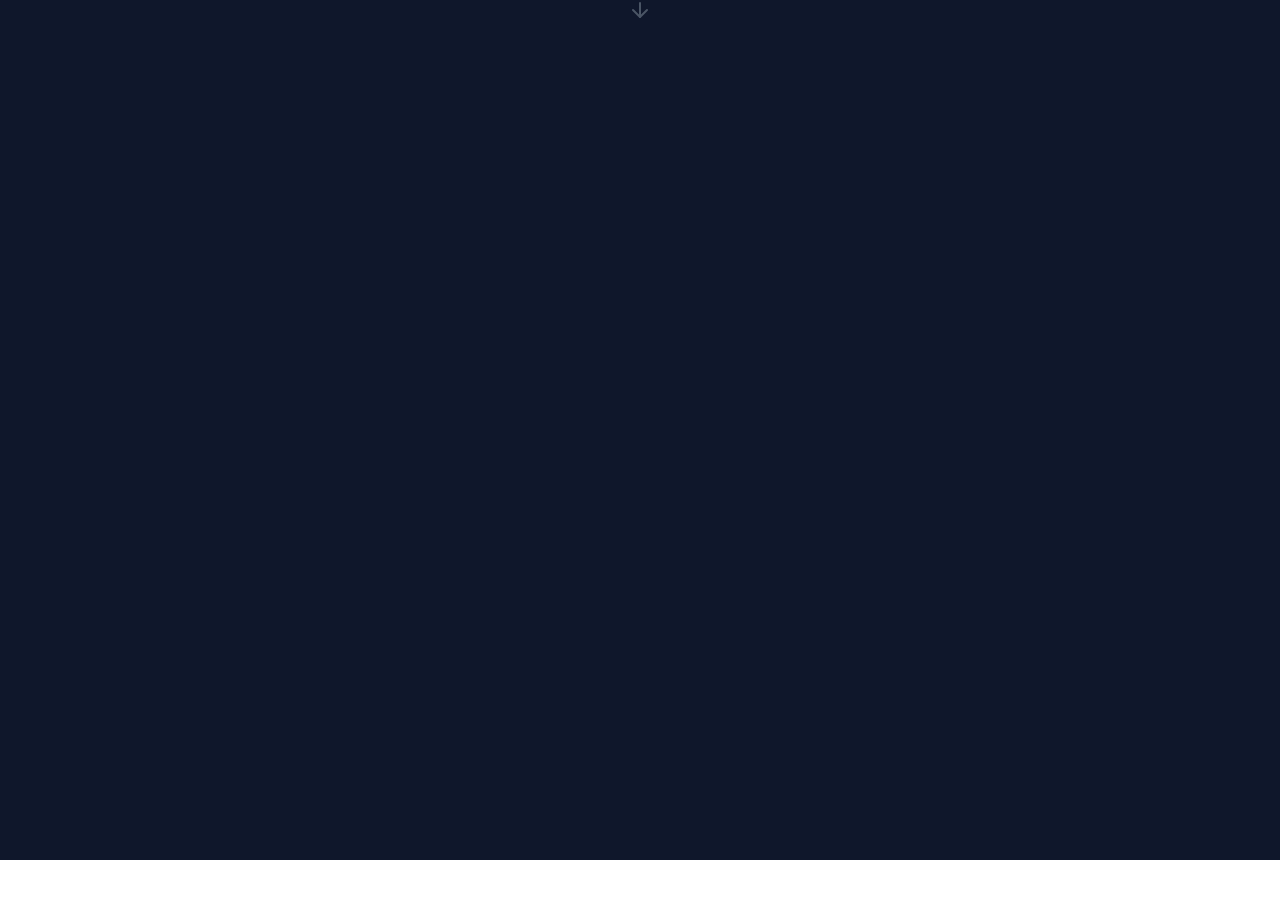
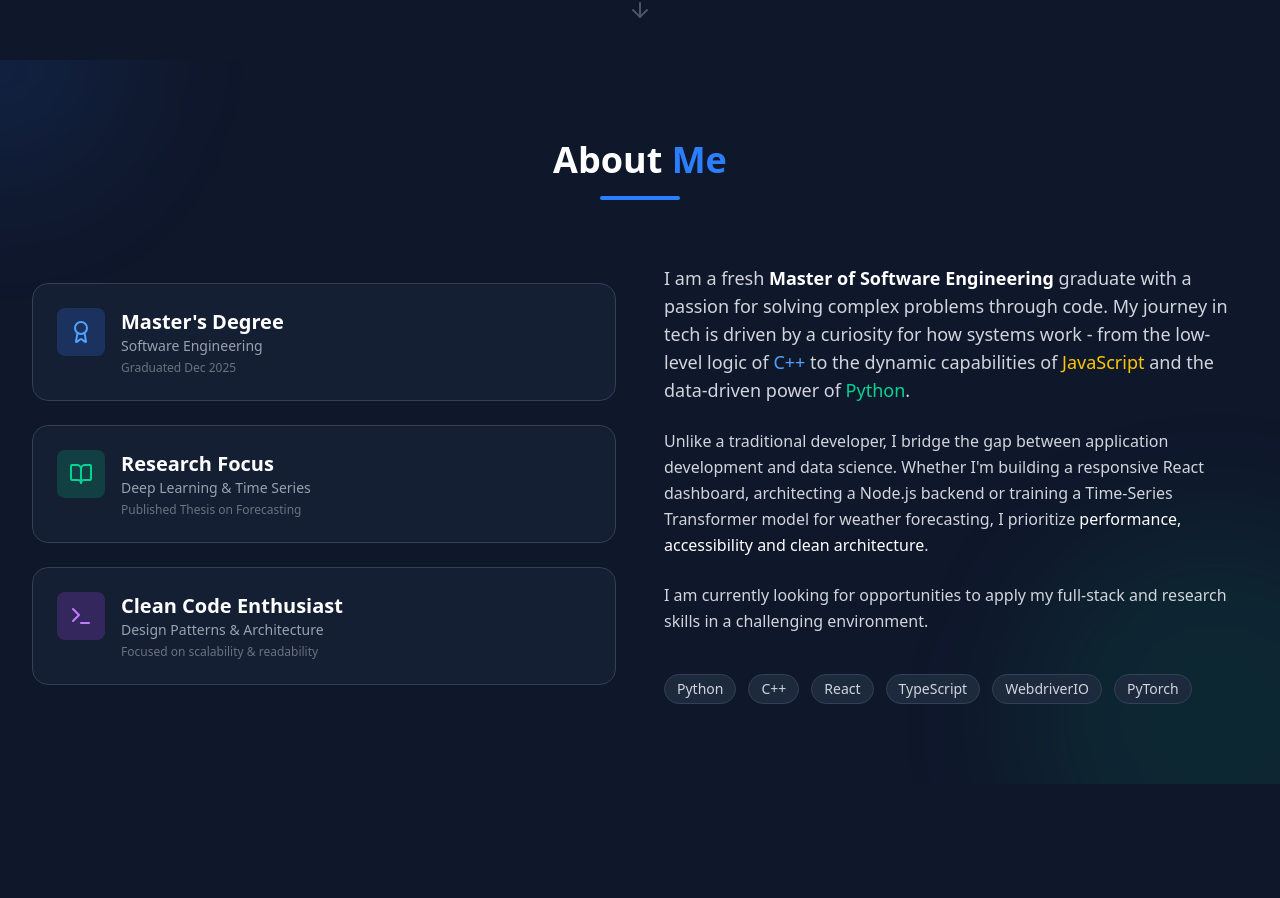
Before and after one commit to OleksandrZadvornyi/portfolio, a React (Vite) app: page / in a window 1280 px wide. Shown: the part 740-1638 px from the top of the page. Before the commit the page ends 1600 px from the top, so only its background shows below. Built offline with nearby package versions, Linux system fonts and the light colour scheme.

Commit message:
feat: add About section component to homepage

```diff
--- a/src/App.jsx
+++ b/src/App.jsx
@@ -1,14 +1,16 @@
 import Navbar from './components/Navbar';
 import Hero from './components/Hero';
+import About from './components/About';
 
 function App() {
   return (
-    <div className="bg-slate-900 min-h-screen text-white">
+    <div className="bg-slate-900 min-h-screen text-white selection:bg-blue-500/30">
       <Navbar />
       <Hero />
+      <About />
 
-      {/* Placeholder for future sections */}
-      <div className="h-screen"></div>
+      {/* Spacer for next section */}
+      <div className="h-screen bg-slate-900"></div>
     </div>
   )
 }
--- /dev/null
+++ b/src/components/About.jsx
@@ -0,0 +1,93 @@
+import React from 'react';
+import { LuAward, LuBookOpen, LuTerminal } from "react-icons/lu";
+
+const About = () => {
+  return (
+    <section id="about" className="py-20 bg-slate-900 relative overflow-hidden">
+      {/* Background Decor - simple blurred orbs */}
+      <div className="absolute top-0 left-0 w-64 h-64 bg-blue-500/10 rounded-full blur-3xl -translate-x-1/2 -translate-y-1/2"></div>
+      <div className="absolute bottom-0 right-0 w-96 h-96 bg-emerald-500/10 rounded-full blur-3xl translate-x-1/3 translate-y-1/3"></div>
+
+      <div className="max-w-7xl mx-auto px-4 sm:px-6 lg:px-8 relative z-10">
+        <div className="text-center mb-16">
+          <h2 className="text-3xl md:text-4xl font-bold text-white mb-4">
+            About <span className="text-blue-500">Me</span>
+          </h2>
+          <div className="w-20 h-1 bg-blue-500 mx-auto rounded-full"></div>
+        </div>
+
+        <div className="grid grid-cols-1 lg:grid-cols-2 gap-12 items-center">
+
+          {/* Left Column: Education & Stats Card */}
+          <div className="space-y-6">
+            <div className="bg-slate-800/50 backdrop-blur-sm p-6 rounded-2xl border border-slate-700 hover:border-blue-500/50 transition-colors">
+              <div className="flex items-start gap-4">
+                <div className="p-3 bg-blue-500/20 rounded-lg text-blue-400">
+                  <LuAward size={24} />
+                </div>
+                <div>
+                  <h3 className="text-xl font-semibold text-white">Master's Degree</h3>
+                  <p className="text-gray-400 text-sm">Software Engineering</p>
+                  <p className="text-gray-500 text-xs mt-1">Graduated Dec 2025</p>
+                </div>
+              </div>
+            </div>
+
+            <div className="bg-slate-800/50 backdrop-blur-sm p-6 rounded-2xl border border-slate-700 hover:border-emerald-500/50 transition-colors">
+              <div className="flex items-start gap-4">
+                <div className="p-3 bg-emerald-500/20 rounded-lg text-emerald-400">
+                  <LuBookOpen size={24} />
+                </div>
+                <div>
+                  <h3 className="text-xl font-semibold text-white">Research Focus</h3>
+                  <p className="text-gray-400 text-sm">Deep Learning & Time Series</p>
+                  <p className="text-gray-500 text-xs mt-1">Published Thesis on Forecasting</p>
+                </div>
+              </div>
+            </div>
+
+            <div className="bg-slate-800/50 backdrop-blur-sm p-6 rounded-2xl border border-slate-700 hover:border-purple-500/50 transition-colors">
+              <div className="flex items-start gap-4">
+                <div className="p-3 bg-purple-500/20 rounded-lg text-purple-400">
+                  <LuTerminal size={24} />
+                </div>
+                <div>
+                  <h3 className="text-xl font-semibold text-white">Clean Code Enthusiast</h3>
+                  <p className="text-gray-400 text-sm">Design Patterns & Architecture</p>
+                  <p className="text-gray-500 text-xs mt-1">Focused on scalability & readability</p>
+                </div>
+              </div>
+            </div>
+          </div>
+
+          {/* Right Column: Narrative Bio */}
+          <div className="text-gray-300 space-y-6 leading-relaxed">
+            <p className="text-lg">
+              I am a fresh <span className="text-white font-semibold">Master of Software Engineering</span> graduate with a passion for solving complex problems through code. My journey in tech is driven by a curiosity for how systems work - from the low-level logic of <span className="text-blue-400">C++</span> to the dynamic capabilities of <span className="text-yellow-400">JavaScript</span> and the data-driven power of <span className="text-emerald-400">Python</span>.
+            </p>
+
+            <p>
+              Unlike a traditional developer, I bridge the gap between application development and data science. Whether I'm building a responsive React dashboard, architecting a Node.js backend or training a Time-Series Transformer model for weather forecasting, I prioritize <span className="text-white">performance, accessibility and clean architecture</span>.
+            </p>
+
+            <p>
+              I am currently looking for opportunities to apply my full-stack and research skills in a challenging environment.
+            </p>
+
+            {/* Quick Tech Tags */}
+            <div className="pt-4 flex flex-wrap gap-3">
+              {['Python', 'C++', 'React', 'TypeScript', 'WebdriverIO', 'PyTorch'].map((tech) => (
+                <span key={tech} className="px-3 py-1 bg-slate-800 text-gray-300 text-sm rounded-full border border-slate-700">
+                  {tech}
+                </span>
+              ))}
+            </div>
+          </div>
+
+        </div>
+      </div>
+    </section>
+  );
+};
+
+export default About;
```
